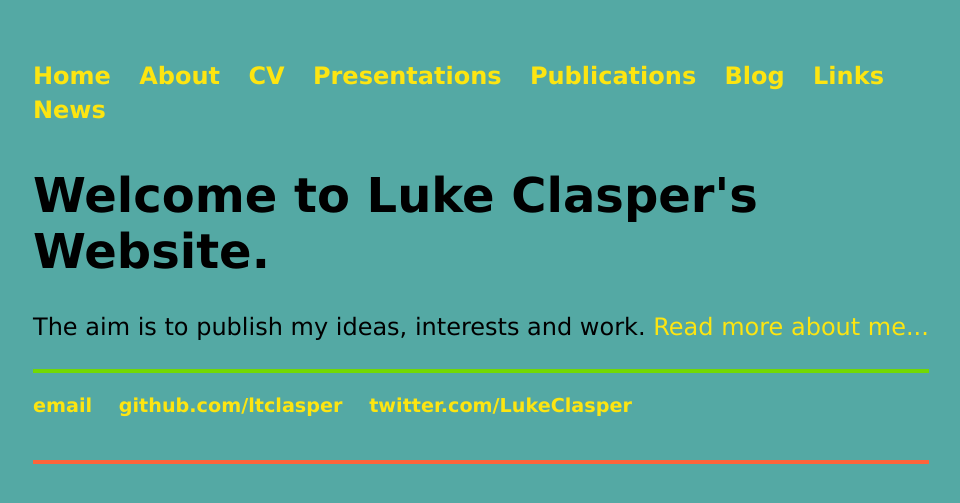
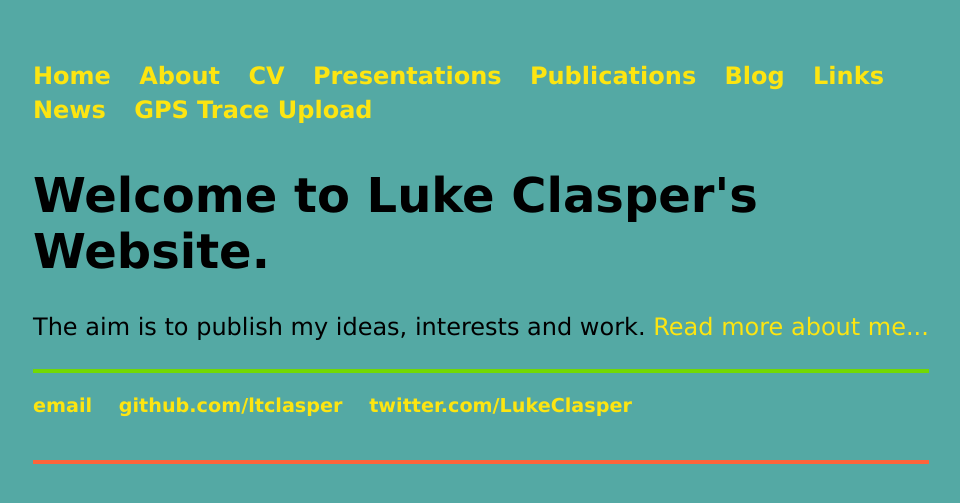
Before and after one commit to ltclasper/ltclasper.github.io, a Jekyll site: the page built from index.html, in a window 1280 px wide. Shown: the top 503 px of the page, without its empty margins (159-1119 px from the left). Built offline with Jekyll 4.4.1, drawn with Linux system fonts in a browser that asks for light colours.

Commit message:
Update default.html

```diff
--- a/_layouts/default.html
+++ b/_layouts/default.html
@@ -17,6 +17,7 @@
 	        		<li><a href="/blog">Blog</a></li>
 				<li><a href="/links">Links</a></li>
 				<li><a href="/news">News</a></li>
+				<li><a href="/gps trace upload">GPS Trace Upload</a></li>
 	    		</ul>
 			</nav>
 			<div class="container">
```
